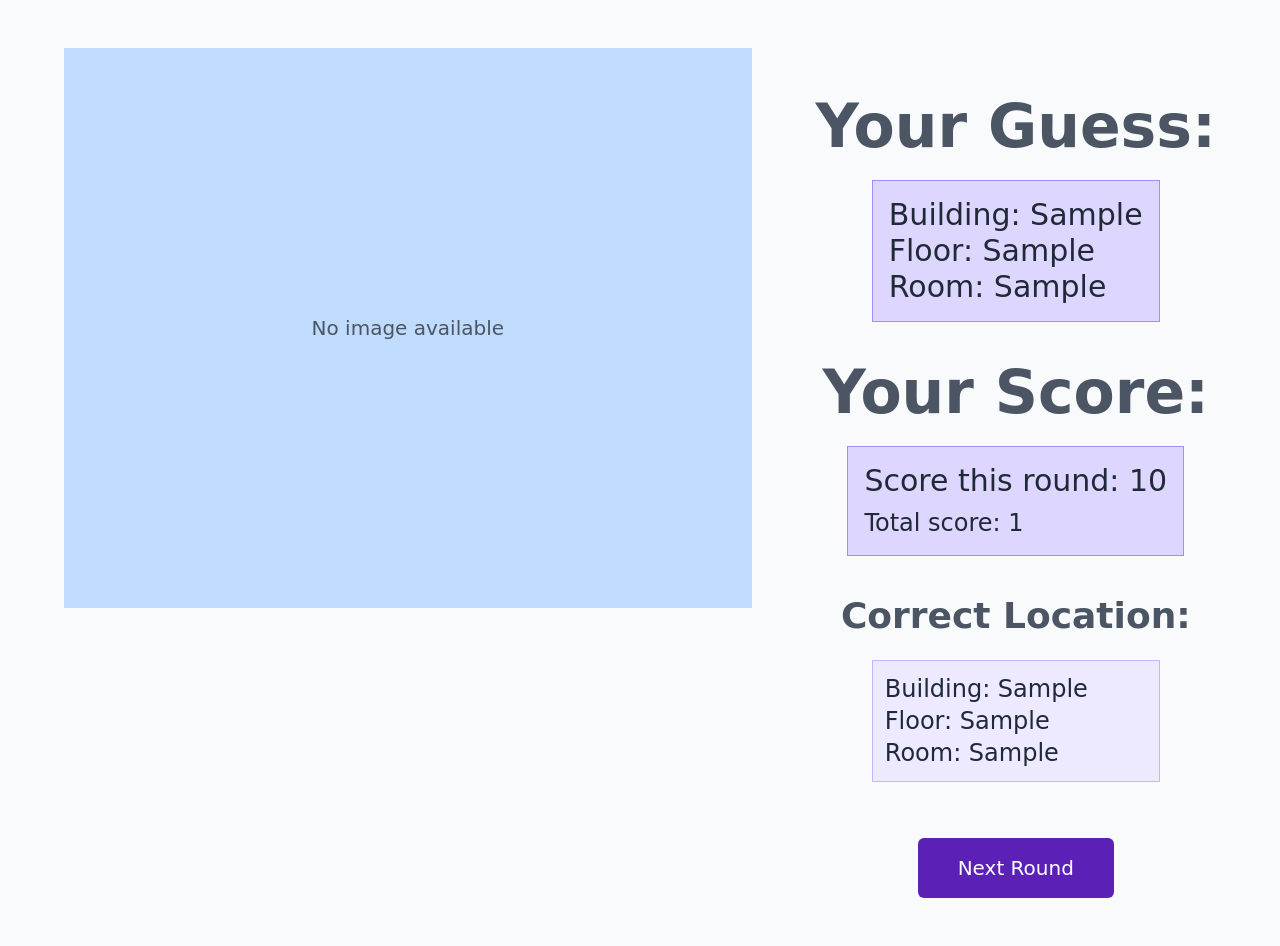
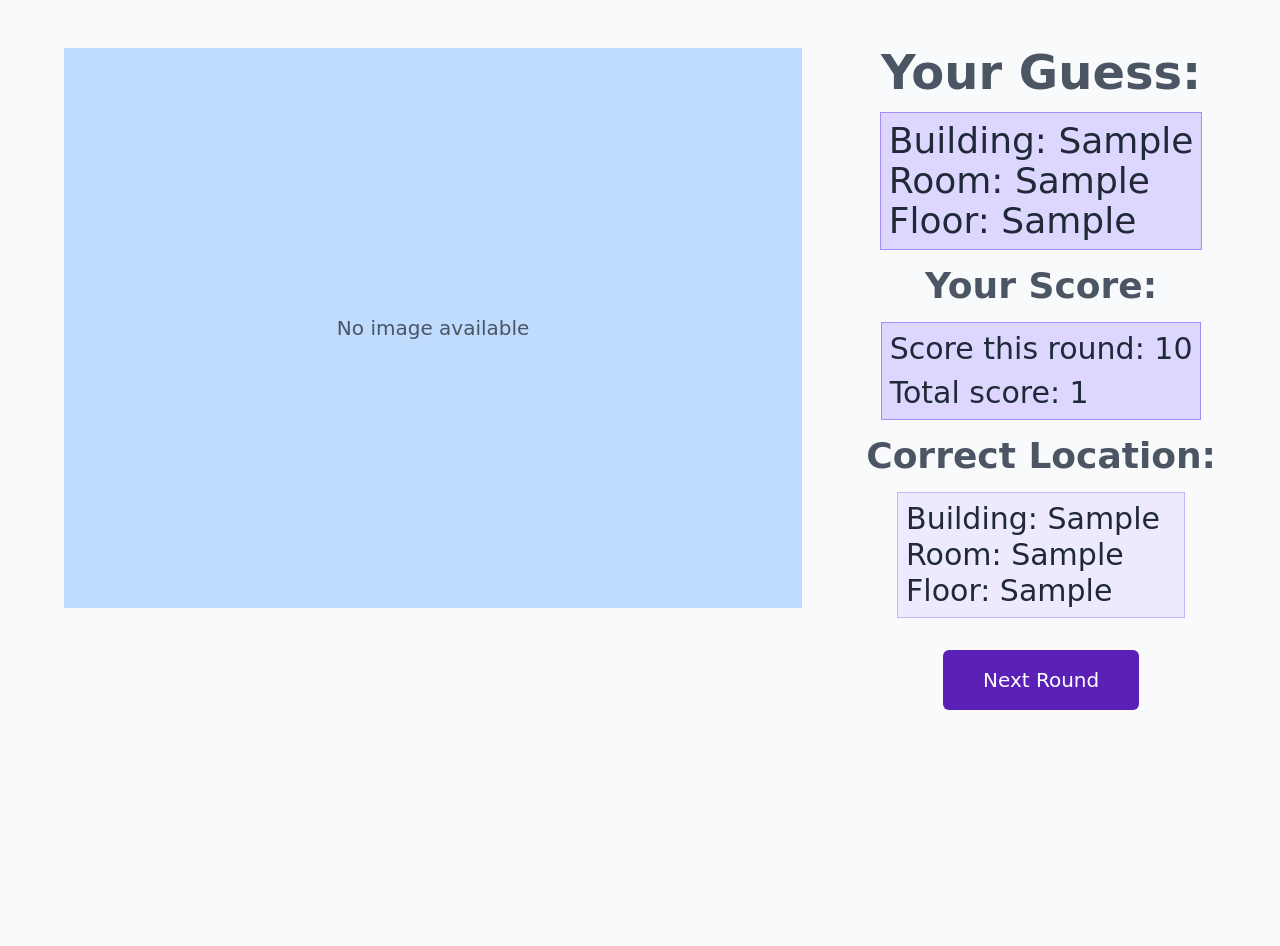
Before and after one commit to NelsonTG/tandongeo, a Flask app: template templates/TandonGeoguessrRoundResult.html in a window 1280 px wide. Shown: the part 139-1085 px from the top of the page. After the commit the page ends 849 px from the top, so only its background shows below. Run offline with Flask 3, Linux system fonts and the light colour scheme; the template is opened without the code that fills it: most values are stand-ins (such as "Sample title", 1, 10 or a date in 2020); some libraries are stand-ins or nearby versions.

Commit message:
Update TandonGeoguessrRoundResult.html

```diff
--- a/templates/TandonGeoguessrRoundResult.html
+++ b/templates/TandonGeoguessrRoundResult.html
@@ -39,37 +39,37 @@
 </section>
 
     <!-- Right: guess + score -->
-    <section class="mr-16 my-12 flex flex-col items-center gap-6">
-      <p class="text-6xl font-bold text-gray-600">Your Guess:</p>
-      <div class="bg-violet-200 text-3xl p-4 border border-violet-400 min-w-[18rem]">
+    <section class="mr-16 flex flex-col items-center gap-4">
+      <p class="text-5xl font-bold text-gray-600">Your Guess:</p>
+      <div class="bg-violet-200 text-4xl p-2 border border-violet-400 min-w-[18rem]">
         <p>Building: {{ guessed_building }}</p>
+        <p>Room: {{ guessed_room }}</p>
         <p>Floor: {{ guessed_floor }}</p>
-        <p>Room: {{ guessed_room }}</p>
       </div>
 
-      <p class="mt-4 text-6xl font-bold text-gray-600">Your Score:</p>
-      <div class="bg-violet-200 text-3xl p-4 border border-violet-400 min-w-[18rem]">
+      <p class="text-4xl font-bold text-gray-600">Your Score:</p>
+      <div class="bg-violet-200 text-3xl p-2 border border-violet-400 min-w-[18rem]">
         <p>Score this round: {{ round_score }}</p>
-        <p class="mt-2 text-2xl">Total score: {{ total_score }}</p>
+        <p class="mt-2">Total score: {{ total_score }}</p>
       </div>
 
-      <!-- Optional: show correct answer -->
-      <p class="mt-4 text-4xl font-bold text-gray-600">Correct Location:</p>
-      <div class="bg-violet-100 text-2xl p-3 border border-violet-300 min-w-[18rem]">
+      <!-- show correct answer -->
+      <p class="text-4xl font-bold text-gray-600">Correct Location:</p>
+      <div class="bg-violet-100 text-3xl p-2 border border-violet-300 min-w-[18rem]">
         <p>Building: {{ correct_building }}</p>
+        <p>Room: {{ correct_room }}</p>
         <p>Floor: {{ correct_floor }}</p>
-        <p>Room: {{ correct_room }}</p>
       </div>
 
       <!-- Next round / finish button -->
       {% if is_final_round %}
         <a href="{{ url_for('home') }}"
-           class="mt-8 px-10 py-4 rounded-md bg-violet-800 text-white text-xl hover:opacity-95 transition">
+           class="mt-4 px-10 py-4 rounded-md bg-violet-800 text-white text-xl hover:opacity-95 transition">
           Finish Game
         </a>
       {% else %}
         <a href="{{ url_for('play') }}"
-           class="mt-8 px-10 py-4 rounded-md bg-violet-800 text-white text-xl hover:opacity-95 transition">
+           class="mt-4 px-10 py-4 rounded-md bg-violet-800 text-white text-xl hover:opacity-95 transition">
           Next Round
         </a>
       {% endif %}
```
